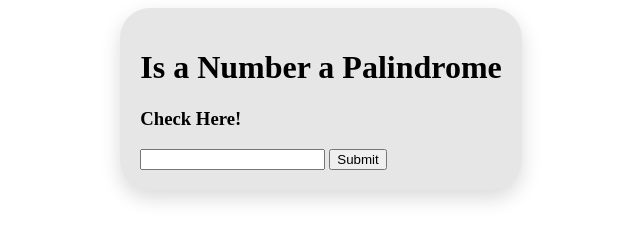
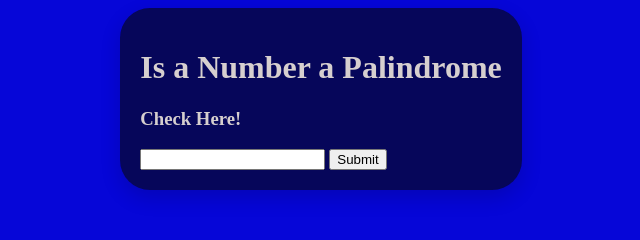
Before and after one commit to Abigail-Trapp/leetcode-palindrome-number, a plain HTML site: page index.html in a window 1280 px wide. Shown: the whole page, without its empty margins (319-959 px from the left). Drawn offline with Linux system fonts and the light colour scheme.

Commit message:
css cleanup

```diff
--- a/style.css
+++ b/style.css
@@ -1,6 +1,6 @@
 #form{
     min-width: 30px;
-    background: #e6e6e6;
+    background: rgb(6, 6, 90);
     box-shadow: 0px 8px 20px 0px rgba(0, 0, 0, 0.15);
     border-radius: 30px;
     padding: 20px 20px 20px 20px;
@@ -8,4 +8,6 @@
 body{
     display: flex;
     justify-content: center;
+    background: rgb(6, 6, 216);
+    color: rgb(214, 207, 207);
 }
```
